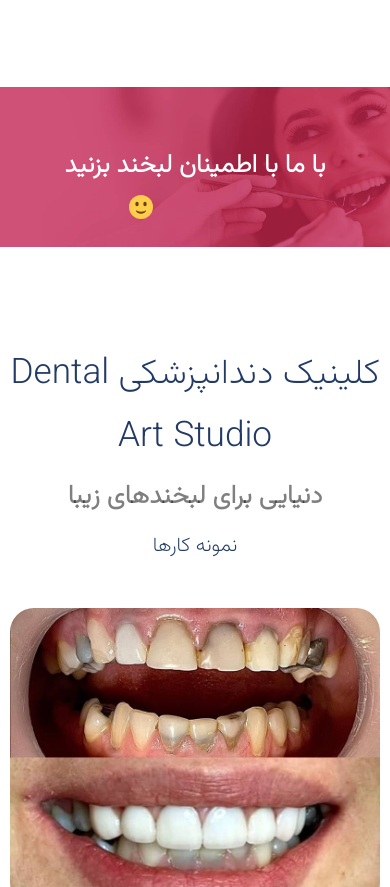
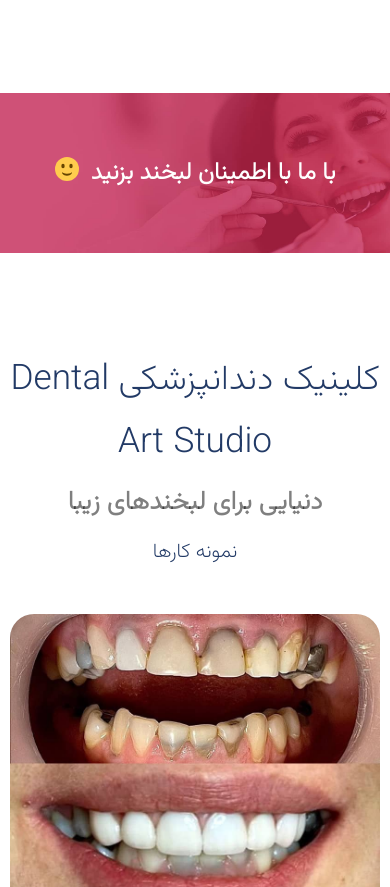
Before and after one commit to AliSaghafi79/tailwind, a website: page public/index.html in a window 390 px wide. Shown: the part 2463-3350 px from the top of the page. Drawn offline with nearby package versions, Linux system fonts and the light colour scheme.

Commit message:
Responsive : Smile

```diff
--- a/public/index.html
+++ b/public/index.html
@@ -16,6 +16,17 @@
     <title>کلینیک دندان پزشکی دکتر ضیائی</title>
     <!-- CDN -->
     <script src="https://cdn.tailwindcss.com"></script>
+    <script>
+      tailwind.config = {
+        theme: {
+          extend: {
+            screens: {
+              res: { max: "300px" },
+            },
+          },
+        },
+      };
+    </script>
   </head>
   <body>
     <!-- Header -->
@@ -362,16 +373,21 @@
       </div>
     </section>
 
-    <div class="mt-[5.625rem]">
+    <!-- Smile -->
+    <section class="mt-24">
       <div
-        class="w-full h-40 bg-[url('./images/home-3-video-bg-2-1-min.jpg')] bg-cover bg-top flex items-center justify-center text-center"
+        class="w-full h-40 md:h-[31rem] bg-[url('./images/home-3-video-bg-2-1-min.jpg')] bg-cover bg-top flex items-center justify-center text-center"
       >
-        <span class="relative">
-          <p class="text-[1.6rem] font-semibold text-white Vazir">
+        <span
+          class="flex flex-row flex-wrap res:flex-col res:items-center res:gap-4"
+        >
+          <p
+            class="text-2xl font-semibold text-white ml-3 md:text-4xl md:font-black lg:text-5xl"
+          >
             با ما با اطمینان لبخند بزنید
           </p>
           <svg
-            class="w-6 h-6 absolute top-12 left-16"
+            class="w-6 h-6 md:w-8 md:h-8 lg:w-12 lg:h-12"
             xmlns="http://www.w3.org/2000/svg"
             viewBox="0 0 36 36"
           >
@@ -385,7 +401,7 @@
           </svg>
         </span>
       </div>
-    </div>
+    </section>
 
     <div class="mt-24 w-full h-auto">
       <div
```
Also changed, not shown: public/style.css (+9 -1 lines).
